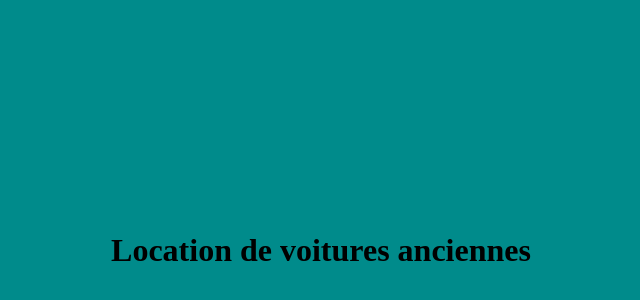
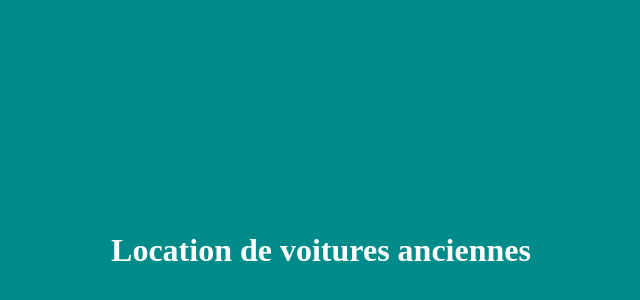
Before and after one commit to RatchetDrake/locationVoiture, a plain HTML site: page index.html in a window 1280 px wide. Shown: the part 42-342 px from the top of the page, without its empty margins (319-959 px from the left). Drawn offline with Linux system fonts and the light colour scheme.

Commit message:
modification du titre principal

```diff
--- a/index.html
+++ b/index.html
@@ -9,7 +9,7 @@
 </head>
 
 <body style="background-color: darkcyan;">
-    <h1 style="padding-top : 20%; padding-bottom: 20%; text-align : center;">
+    <h1 style="padding-top : 20%; padding-bottom: 20%; text-align : center; color : white">
         Location de voitures anciennes</h1>
 
 </body>
```
